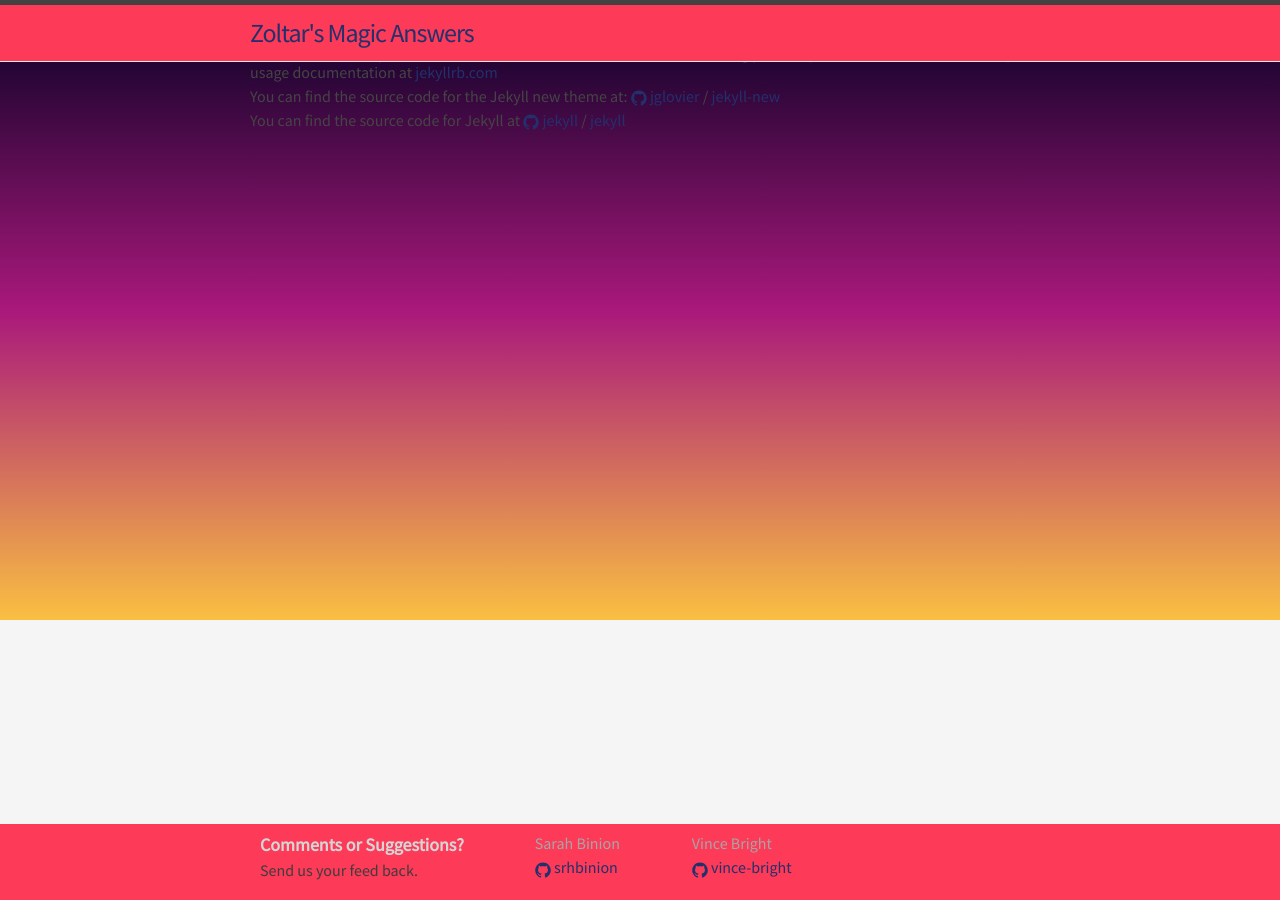
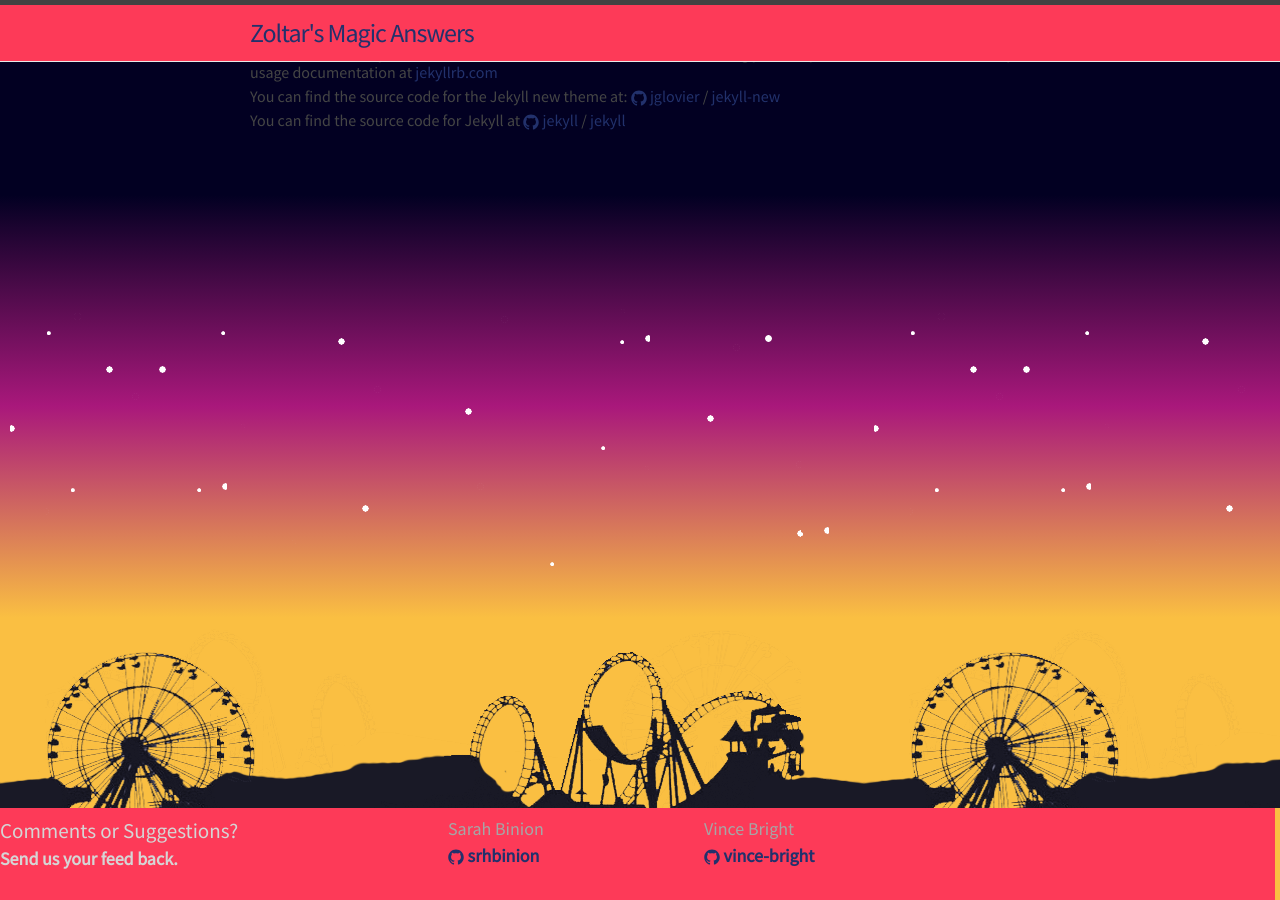
Before and after one commit to srhbinion/magic-eight, a Jekyll site: the page built from about.md, in a window 1280 px wide. Built offline with Jekyll 4.4.1, drawn with Linux system fonts in a browser that asks for light colours; nearby versions of some CDN libraries; some web fonts are replaced.

Commit message:
added fair image

```diff
--- a/_includes/footer.html
+++ b/_includes/footer.html
@@ -1,6 +1,8 @@
+<!--Footer -->
 <footer class="site-footer">
-
-  <div class="wrapper">
+<div class="ferris">
+</div>
+  <div class="footer-wrapper">
     <div class="footer-col-wrapper">
       <div class="footer-col footer-col-1">
 		  <h3 class="footer-heading">Comments or Suggestions?</h3>
@@ -29,7 +31,7 @@
         </ul>
       </div>
     </div>
-
   </div>
 <script src="js/main.js"></script>
 </footer>
+<!--Footer -->
--- a/_includes/head.html
+++ b/_includes/head.html
@@ -1,3 +1,4 @@
+<!--Head-->
 <head>
     <meta charset="utf-8">
     <meta http-equiv="X-UA-Compatible" content="IE=edge">
--- a/_includes/header.html
+++ b/_includes/header.html
@@ -1,8 +1,9 @@
+<!--Header -->
 <header class="site-header">
-
   <div class="wrapper">
 	  <h1>
 		  <a class="site-title" href="{{ site.baseurl }}/">{{ site.title }}</a>
 	  </h1>
   </div>
 </header>
+<!--Header -->
--- a/_sass/_base.scss
+++ b/_sass/_base.scss
@@ -8,24 +8,31 @@ dl, dd, ol, ul, figure {
     padding: 0;
 }
 
-
-
 /**
  * Basic styling
  */
 body {
     font: $base-font-weight #{$base-font-size}/#{$base-line-height} $base-font-family;
     color: $text-color;
-    background-color: $background-color;
     -webkit-text-size-adjust: 100%;
     -webkit-font-feature-settings: "kern" 1;
     -moz-font-feature-settings: "kern" 1;
     -o-font-feature-settings: "kern" 1;
     font-feature-settings: "kern" 1;
     font-kerning: normal;
+	/* fallback color */
+    background-color: $background-color;
+	background-image: linear-gradient(#020022 30%, #a9187b, #fabf42 95%);
+	min-height: 650px;
+	background-repeat: no-repeat;
+    background-position: center center;
+	/*
+	background-color: -webkit-linear-gradient(#020022 0%, #a9187b 60%, #fabf42 100%); For Safari 5.1 to 6.0
+    background: -o-linear-gradient(#020022, #a9187b, #fabf42);  For Opera 11.1 to 12.0
+    background: -moz-linear-gradient(#020022, #a9187b, #fabf42); For Firefox 3.6 to 15
+    background: linear-gradient(#020022, #a9187b, #fabf42); Standard syntax (must be last)
+	*/
 }
-
-
 
 /**
  * Set `margin-bottom` to maintain vertical rhythm
@@ -37,8 +44,6 @@ ul, ol, dl, figure,
     margin-bottom: $spacing-unit / 2;
 }
 
-
-
 /**
  * Images
  */
@@ -46,8 +51,6 @@ img {
     max-width: 100%;
     vertical-align: middle;
 }
-
-
 
 /**
  * Figures
@@ -59,8 +62,6 @@ figure > img {
 figcaption {
     font-size: $small-font-size;
 }
-
-
 
 /**
  * Lists
@@ -85,8 +86,6 @@ h1, h2, h3, h4, h5, h6 {
     font-weight: $base-font-weight;
 }
 
-
-
 /**
  * Links
  */
@@ -104,8 +103,6 @@ a {
     }
 }
 
-
-
 /**
  * Blockquotes
  */
@@ -121,8 +118,6 @@ blockquote {
         margin-bottom: 0;
     }
 }
-
-
 
 /**
  * Code formatting
@@ -150,8 +145,6 @@ pre {
     }
 }
 
-
-
 /**
  * Wrapper
  */
@@ -171,8 +164,6 @@ pre {
         padding-left: $spacing-unit / 2;
     }
 }
-
-
 
 /**
  * Clearfix
--- a/_sass/_layout.scss
+++ b/_sass/_layout.scss
@@ -101,11 +101,6 @@
 
 .page-content {
     padding: $spacing-unit 0;
-	height: 600px;
-	background-color: -webkit-linear-gradient(#020022, #a9187b, #fabf42); /* For Safari 5.1 to 6.0 */
-    background: -o-linear-gradient(#020022, #a9187b, #fabf42); /* For Opera 11.1 to 12.0 */
-    background: -moz-linear-gradient(#020022, #a9187b, #fabf42); /* For Firefox 3.6 to 15 */
-    background: linear-gradient(#020022, #a9187b, #fabf42); /* Standard syntax (must be last) */
 }
 
 .page-directions {
@@ -129,11 +124,12 @@
 }
 
 .page-heading {
-	font-family: "Inknut Antiqua";
+	font-family: "Rosewood Std", "Inknut Antiqua", "san serif";
 	text-transform: uppercase;
-  	color: #fff;
-  	font-size: 60px;
-  		-webkit-text-stroke: 2px #FD3A58;
+  	color: papayawhip;
+  	font-size: 75px;
+	/*dropshadow */
+  		-webkit-text-stroke: 1.5px #020022;
   	letter-spacing:10px;
   		-webkit-filter: drop-shadow(5px 4px 0 #020022);
   	text-align: center;
@@ -144,20 +140,38 @@
 /**
  * Site footer
  */
+
 .site-footer {
-    padding: $spacing-unit;
-	background-color: #FD3A58;
 	position: fixed;
+	left: 0px;
 	bottom: 0px;
 	width: 100%;
     color: #3D3D3D;
 }
 
-.footer-heading {
-    font-size: 18px;
-    margin-bottom: $spacing-unit / 2;
+.ferris {
+	background-image: url(../assets/AMUSEMENT.png);
+	height: 500px;
+	width: 100%;
+	/*
+	position: relative;
+    min-height: 600px;
+    bottom: 0px;
+    background-repeat: no-repeat;
+    background-position: center center;
+    background-size: cover;
+	*/
+
+}
+
+.footer-col-wrapper {
+    padding-bottom: $spacing-unit * 2;
+	padding-top: $spacing-unit;
+	background-color: #FD3A58;
 	color: #d5d5d5;
+	font-size: 18px;
 	font-weight: 700;
+	width: 100%;
 }
 
 .contact-list,
@@ -171,6 +185,7 @@
 .footer-col-wrapper {
     margin-left: -$spacing-unit / 2;
     @extend %clearfix;
+
 }
 
 .footer-col {
--- a/css/main.scss
+++ b/css/main.scss
@@ -6,7 +6,7 @@
 
 
 // Our variables
-$base-font-family: "Source Sans Pro", Helvetica, Arial, sans-serif;
+$base-font-family: "Source Sans Pro", Arial, sans-serif;
 $base-font-size:   16px;
 $base-font-weight: 100;
 $small-font-size:  $base-font-size * 0.875;
@@ -15,9 +15,8 @@ $base-line-height: 1.2;
 $spacing-unit:     10px;
 
 $text-color:       #454545;
-$background-color: #f5f5f5;
+$background-color: #fabf42;
 $brand-color:      #22316C;
-
 $grey-color:       #828282;
 $grey-color-light: lighten($grey-color, 40%);
 $grey-color-dark:  darken($grey-color, 25%);
```
Also changed, not shown: other parts of _includes/head.html (+3 -0 lines), assets/AMUSEMENT.png (added).
